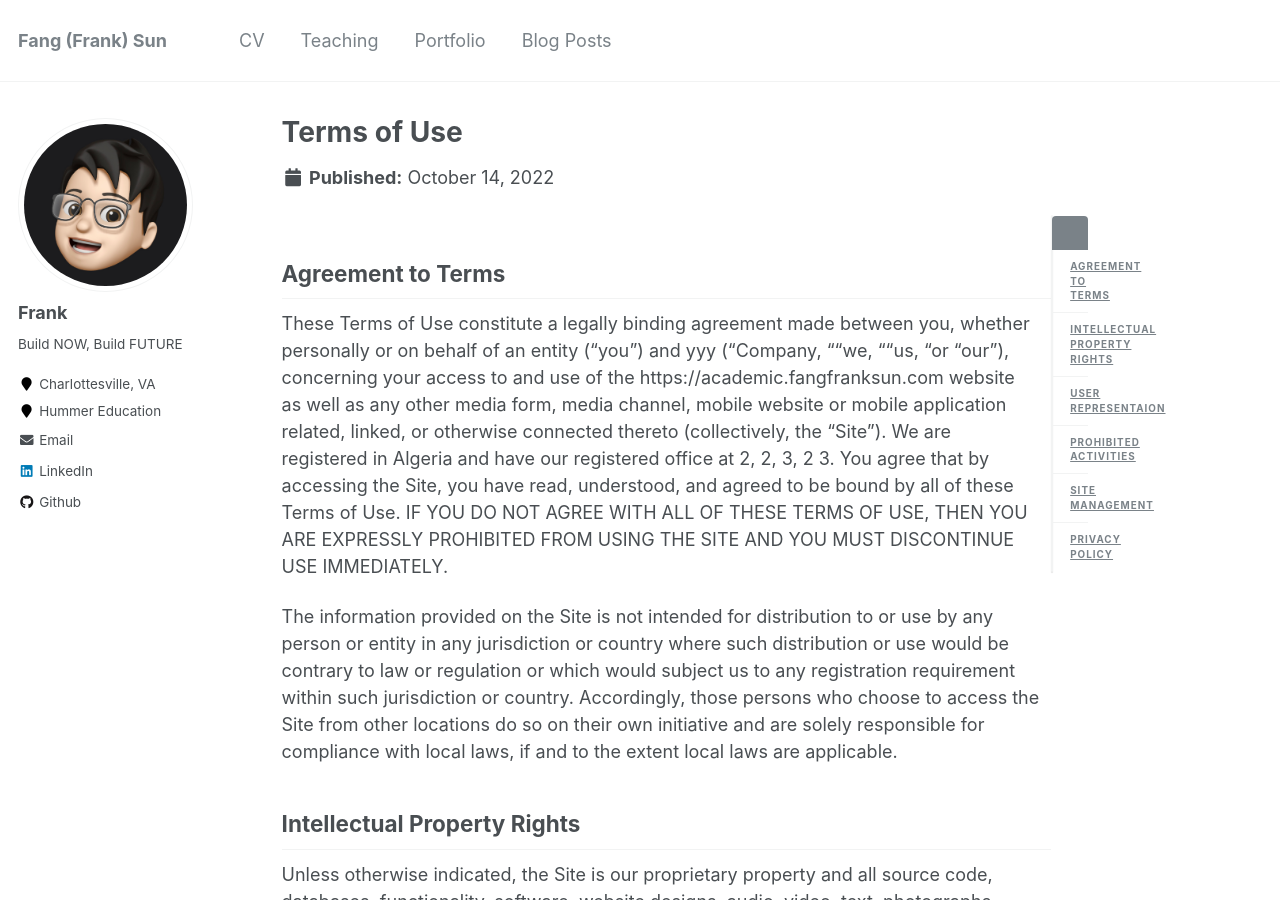
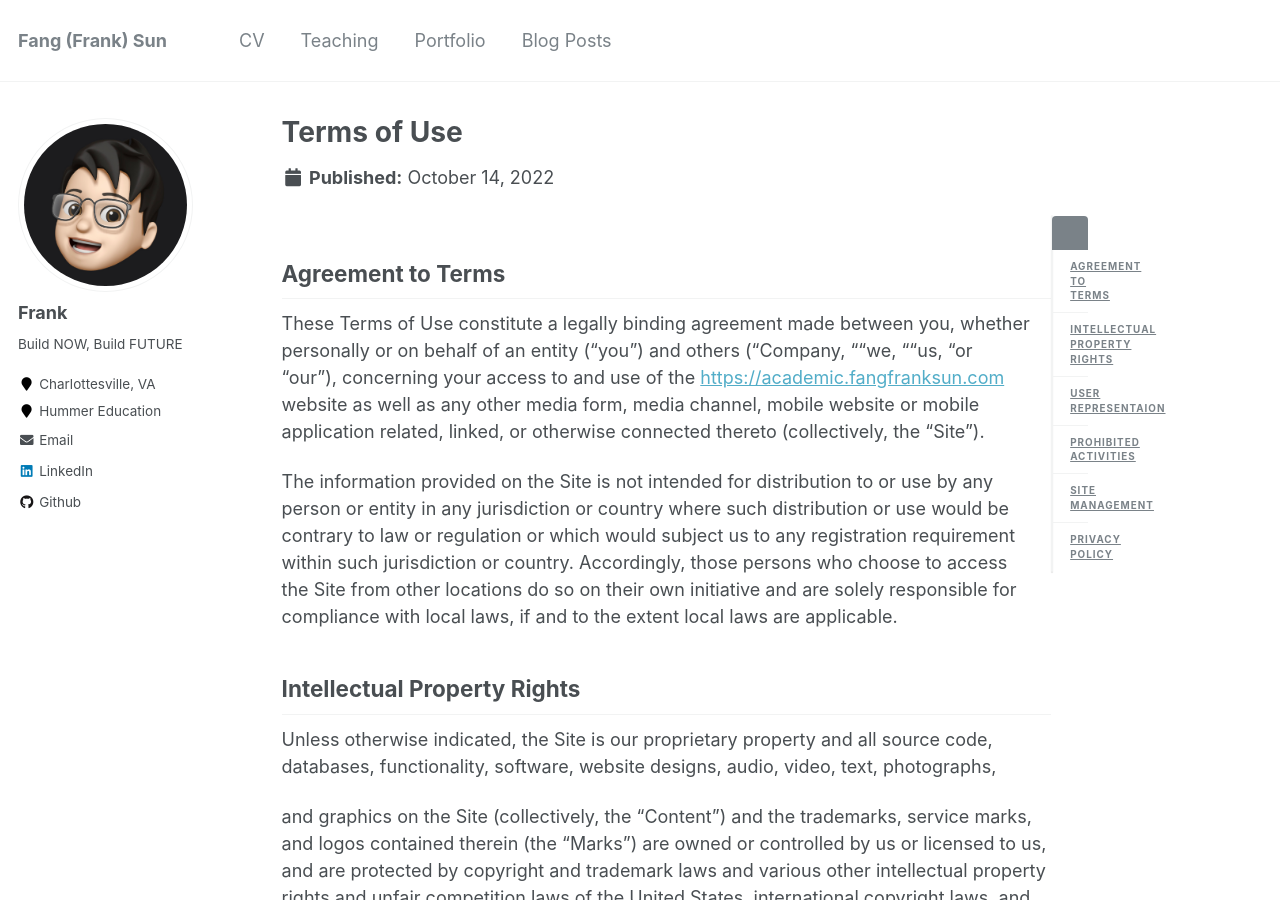
Before and after one commit to FangFrankSun/AcademicPage, a Jekyll site: the page built from _pages/terms.md, in a window 1280 px wide and 900 px high. Built offline with Jekyll 4.4.1, drawn with Linux system fonts in a browser that asks for light colours.

Commit message:
Update terms.md

```diff
--- a/_pages/terms.md
+++ b/_pages/terms.md
@@ -9,7 +9,7 @@ modified: 2022-10-14
 
 ## Agreement to Terms
 
-These Terms of Use constitute a legally binding agreement made between you, whether personally or on behalf of an entity  ("you") and yyy  ("Company, ""we, ""us, "or "our"), concerning your access to and use of the https://academic.fangfranksun.com website as well as any other media form, media channel, mobile website or mobile application related, linked, or otherwise connected thereto  (collectively, the "Site"). We are registered in Algeria and have our registered office at 2, 2, 3, 2 3. You agree that by accessing the Site, you have read, understood, and agreed to be bound by all of these Terms of Use. IF YOU DO NOT AGREE WITH ALL OF THESE TERMS OF USE, THEN YOU ARE EXPRESSLY PROHIBITED FROM USING THE SITE AND YOU MUST DISCONTINUE USE IMMEDIATELY.
+These Terms of Use constitute a legally binding agreement made between you, whether personally or on behalf of an entity  ("you") and others ("Company, ""we, ""us, "or "our"), concerning your access to and use of the [https://academic.fangfranksun.com](https://academic.fangfranksun.com) website as well as any other media form, media channel, mobile website or mobile application related, linked, or otherwise connected thereto  (collectively, the "Site").
 
 The information provided on the Site is not intended for distribution to or use by any person or entity in any jurisdiction or country where such distribution or use would be contrary to law or regulation or which would subject us to any registration requirement within such jurisdiction or country. Accordingly, those persons who choose to access the Site from other locations do so on their own initiative and are solely responsible for compliance with local laws, if and to the extent local laws are applicable.
 
```
